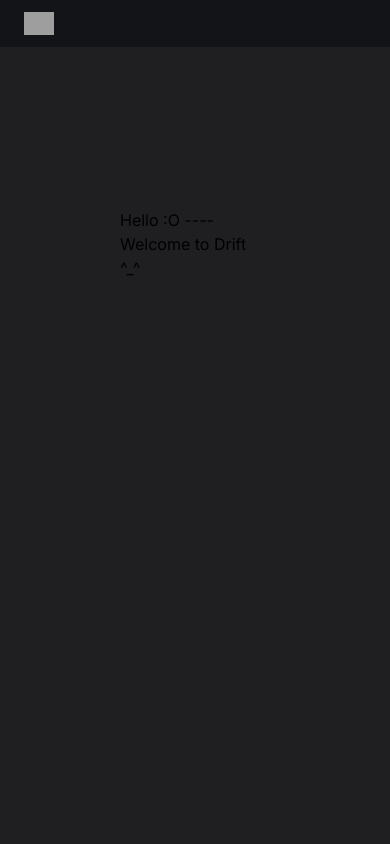
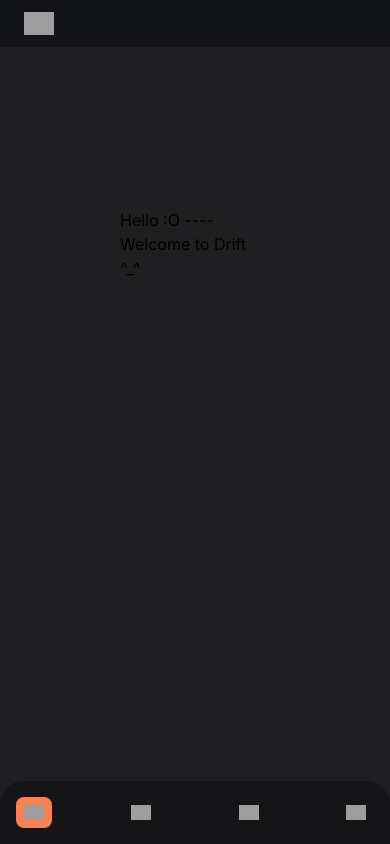
Before and after one commit to WackyChomp/drift, a Next.js app: page / in a window 390 px wide. Shown: the top 844 px of the page. Built offline with nearby package versions, Linux system fonts and the light colour scheme; no server answers; grey boxes are pictures that could not be loaded.

Commit message:
Added bottombar styling in global.css / updated README.md

```diff
--- a/app/globals.css
+++ b/app/globals.css
@@ -175,7 +175,16 @@
 
   /* ------------ Right Sidebar ------------ */
 
-  /* ------------ Footer ------------ */
+  /* ------------ Bottom Bar ------------ */
+  .bottombar{
+    @apply fixed bottom-0 z-10 w-full rounded-t-3xl bg-glassmorphism p-4 backdrop-blur-lg xs:px-7 md:hidden;
+  }
+  .bottombar-container{
+    @apply flex items-center justify-between gap-3 xs:gap-5;
+  }
+  .bottombar-link{
+    @apply relative flex flex-col items-center gap-2 rounded-lg p-2 sm:flex-1 sm:px-2 sm:py-2.5;
+  }
 }
 
 
--- a/components/shared/BottomBar.tsx
+++ b/components/shared/BottomBar.tsx
@@ -6,14 +6,17 @@
 import Image from 'next/image'
 import { usePathname } from 'next/navigation';
 
+
+{/* Specifically for mobile screens */}
+
 type Props = {}
 
 const BottomBar = (props: Props) => {
   const pathname = usePathname();
 
   return (
-    <section className="bottom-bar">
-      <div className="bottom-bar-container">
+    <section className="bottombar">
+      <div className="bottombar-container">
         {sidebarLinks.map((link) => {
 
           const isActive = (pathname.includes(link.route) && link.route.length > 1) || pathname === link.route;
@@ -22,7 +25,7 @@
             <Link
               href={link.route}
               key={link.label}
-              className={`leftsidebar-link ${isActive && 'bg-primary-500'}`}
+              className={`bottombar-link ${isActive && 'bg-primary-500'}`}
             >
               <Image
                 src={link.imgUrl}
@@ -30,7 +33,9 @@
                 width={20}
                 height={20}
               />
-              <p className='text-light-1 max-sm:hidden'>{link.label}</p>
+
+              {/* text only displays on medium tablet screen */}
+              <p className='text-small-regular text-light-1 max-sm:hidden'>{link.label.split(/\s+/)[0]}</p>
             </Link>
           )
           })}
```
Also changed, not shown: 1 other file (tests, documents, lock files or other folders).
